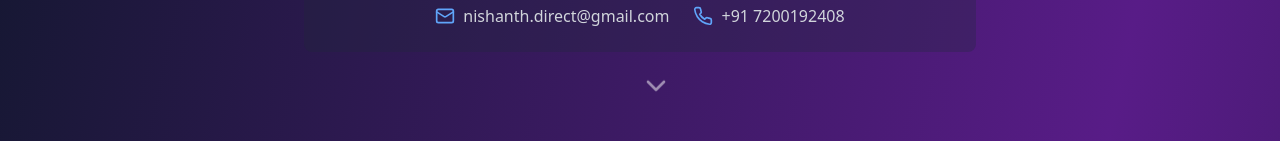
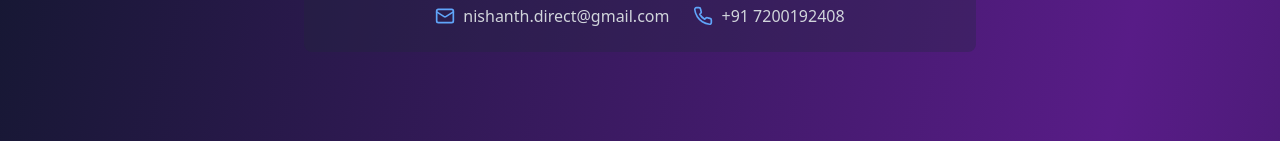
Before and after one commit to Nishanth2480/nishanth-premkumar-portfolio, a React (Vite) app: page / in a window 1280 px wide. Shown: the part 659-800 px from the top of the page. Built offline with nearby package versions, Linux system fonts and the light colour scheme.

Commit message:
Visual edit in Lovable
Edited UI in Lovable

```diff
--- a/src/pages/Index.tsx
+++ b/src/pages/Index.tsx
@@ -268,7 +268,7 @@ const Index = () => {
         </div>
 
         <div className="absolute bottom-8 left-1/2 transform -translate-x-1/2 animate-bounce">
-          <ChevronDown className="w-8 h-8 text-white/50" />
+
         </div>
       </section>
 
```
